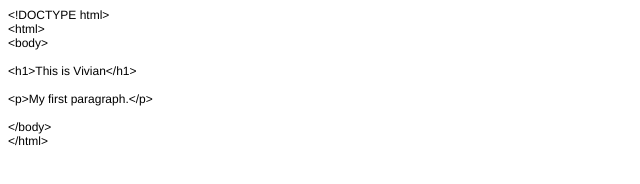
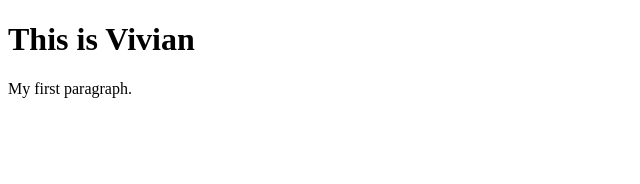
Before and after one commit to Vivian1013/Yannn1013, a plain HTML site: page Index.html in a window 1280 px wide. Shown: the whole page, without its empty margins (0-640 px from the left). Drawn offline with Linux system fonts and the light colour scheme.

Commit message:
Update Index.html

```diff
--- a/Index.html
+++ b/Index.html
@@ -1,26 +1,7 @@
-<!DOCTYPE html PUBLIC "-//W3C//DTD HTML 4.01//EN" "http://www.w3.org/TR/html4/strict.dtd">
+<!DOCTYPE html>
 <html>
-<head>
-  <meta http-equiv="Content-Type" content="text/html; charset=utf-8">
-  <meta http-equiv="Content-Style-Type" content="text/css">
-  <title></title>
-  <meta name="Generator" content="Cocoa HTML Writer">
-  <meta name="CocoaVersion" content="2299">
-  <style type="text/css">
-    p.p1 {margin: 0.0px 0.0px 0.0px 0.0px; font: 12.0px Helvetica}
-    p.p2 {margin: 0.0px 0.0px 0.0px 0.0px; font: 12.0px Helvetica; min-height: 14.0px}
-  </style>
-</head>
 <body>
-<p class="p1">&lt;!DOCTYPE html&gt;</p>
-<p class="p1">&lt;html&gt;</p>
-<p class="p1">&lt;body&gt;</p>
-<p class="p2"><br></p>
-<p class="p1">&lt;h1&gt;This is Vivian&lt;/h1&gt;</p>
-<p class="p2"><br></p>
-<p class="p1">&lt;p&gt;My first paragraph.&lt;/p&gt;</p>
-<p class="p2"><br></p>
-<p class="p1">&lt;/body&gt;</p>
-<p class="p1">&lt;/html&gt;</p>
+<h1>This is Vivian</h1>
+<p>My first paragraph.</p>
 </body>
 </html>
```
